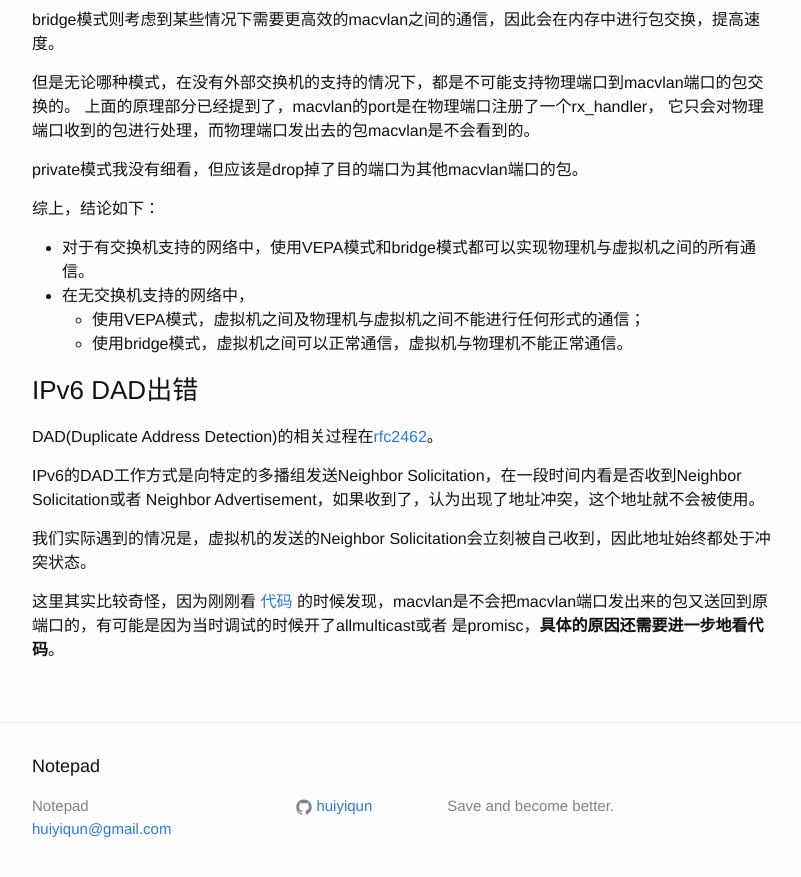
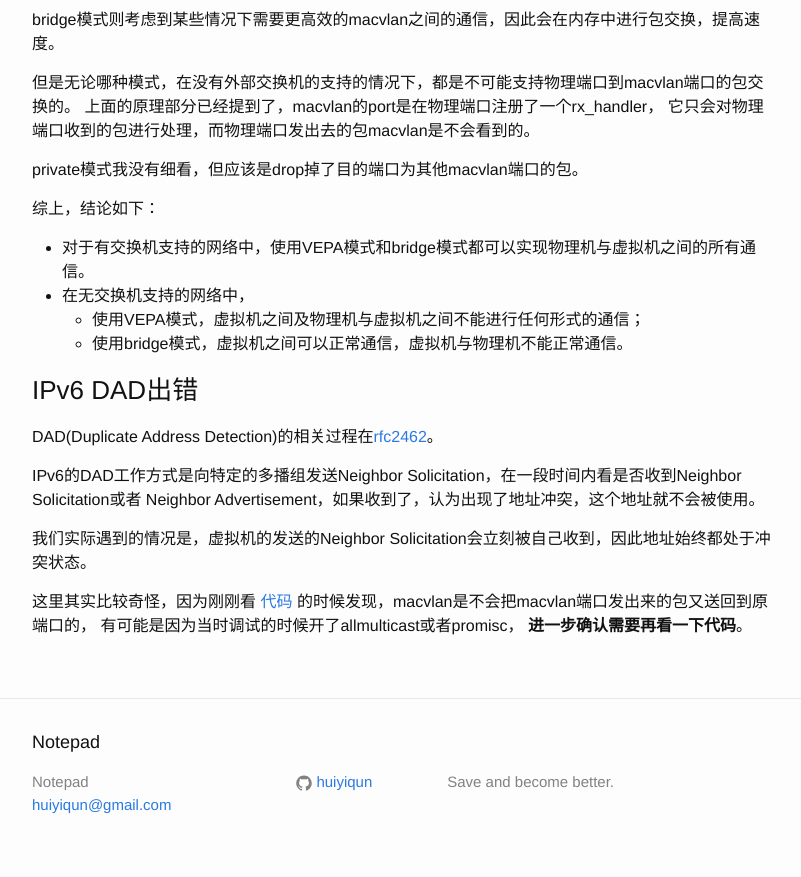
Before and after one commit to huiyiqun/blog, a Jekyll site: the page built from _posts/2016-11-24-virtualization-with-libvirt-kvm-and-macvtap.markdown, in a window 1280 px wide and 900 px high, scrolled down 3189 px. Shown: the top 877 px of the window, without its empty margins (238-1039 px from the left). Built offline with Jekyll 4.4.1, drawn with Linux system fonts in a browser that asks for light colours; comment, search, counter and statistics services are not loaded.

Commit message:
better word

```diff
--- a/_posts/2016-11-24-virtualization-with-libvirt-kvm-and-macvtap.markdown
+++ b/_posts/2016-11-24-virtualization-with-libvirt-kvm-and-macvtap.markdown
@@ -171,5 +171,6 @@ Neighbor Advertisement，如果收到了，认为出现了地址冲突，这个
 
 这里其实比较奇怪，因为刚刚看
 [代码](https://github.com/torvalds/linux/blob/e76d21c40bd6c67fd4e2c1540d77e113df962b4d/drivers/net/macvlan.c#L295)
-的时候发现，macvlan是不会把macvlan端口发出来的包又送回到原端口的，有可能是因为当时调试的时候开了allmulticast或者
-是promisc，__具体的原因还需要进一步地看代码__。
+的时候发现，macvlan是不会把macvlan端口发出来的包又送回到原端口的，
+有可能是因为当时调试的时候开了allmulticast或者promisc，
+__进一步确认需要再看一下代码__。
```
